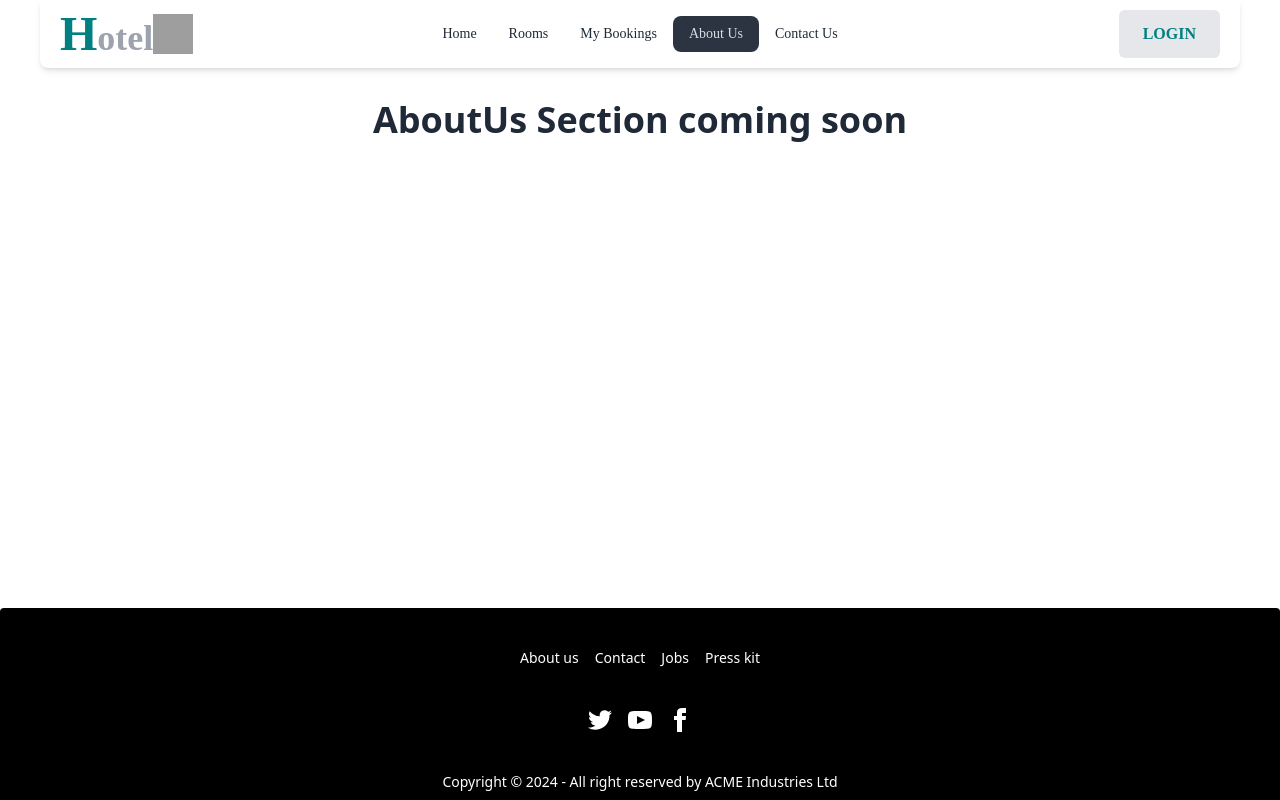
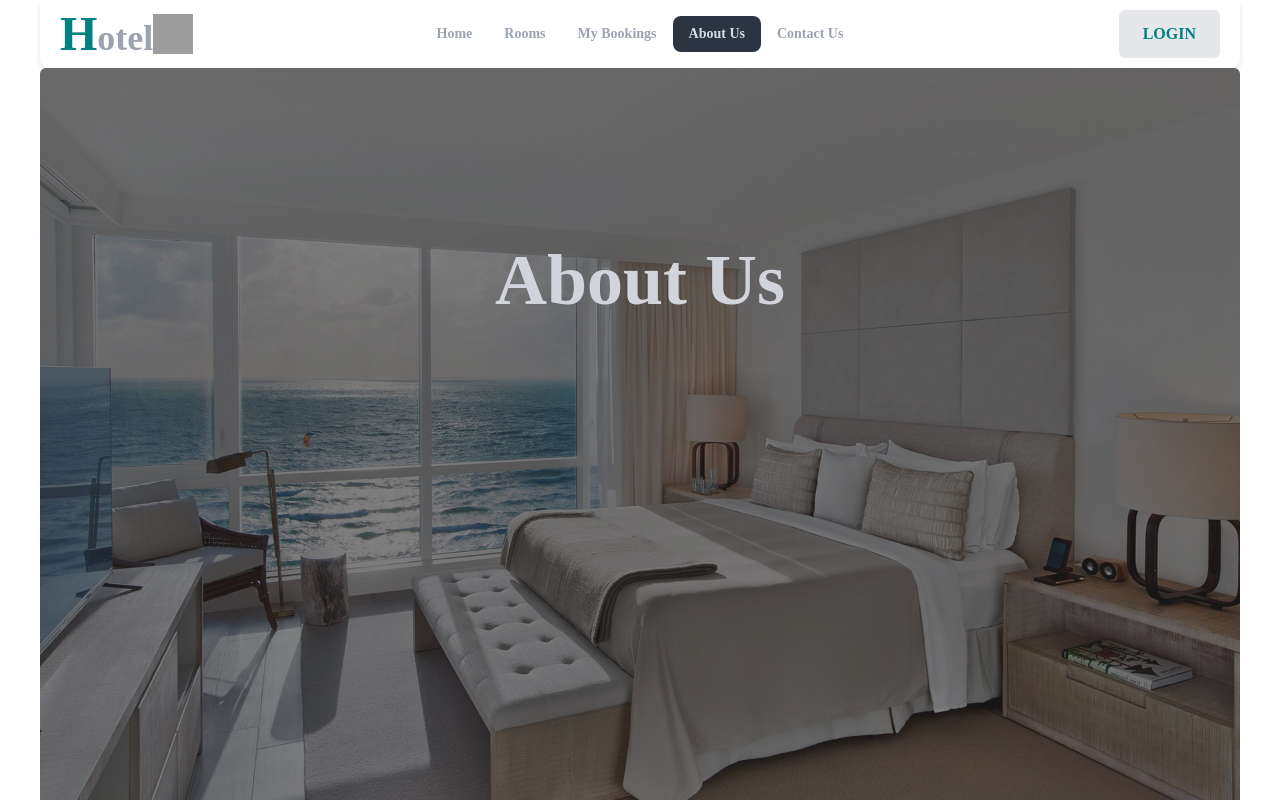
Before and after one commit to nayemkhan1999/Hotel-Booking-Client-side, a React (Vite) app: page /about in a window 1280 px wide. Shown: the top 800 px of the page. Built offline with nearby package versions, Linux system fonts and the light colour scheme; no server answers; grey boxes are pictures that could not be loaded; a web font is replaced by a local one.

Commit message:
added a About us Page

```diff
--- a/src/Components/AboutUs/AboutUs.jsx
+++ b/src/Components/AboutUs/AboutUs.jsx
@@ -1,9 +1,21 @@
+import one from "../../assets/one.jpg";
 const AboutUs = () => {
   return (
-    <div>
-      <h2 className="text-4xl text-center mt-8 font-bold">
-        AboutUs Section coming soon
-      </h2>
+    <div className="mx-10 averia-serif ">
+      <div
+        className="rounded-t-md"
+        style={{
+          backgroundImage: `linear-gradient(to bottom, rgba(0,0,0,0.5), rgba(0,0,0,0.5)), url(${one})`,
+          backgroundSize: "cover",
+          backgroundPosition: "center",
+          width: "100%",
+          height: "100vh",
+        }}
+      >
+        <h1 className="text-7xl text-center font-bold text-gray-300 pt-44">
+          About Us
+        </h1>
+      </div>
     </div>
   );
 };
--- a/src/Components/Nav/NavBar.jsx
+++ b/src/Components/Nav/NavBar.jsx
@@ -75,7 +75,9 @@ const NavBar = () => {
           />
         </div>
         <div className="navbar-center hidden  lg:flex">
-          <ul className="menu menu-horizontal  px-1">{link}</ul>
+          <ul className="menu menu-horizontal text-gray-400  font-[averia-serif] font-bold px-1">
+            {link}
+          </ul>
         </div>
         <div className="navbar-end">
           {user ? (
```
Also changed, not shown: src/assets/one.jpg (added).
